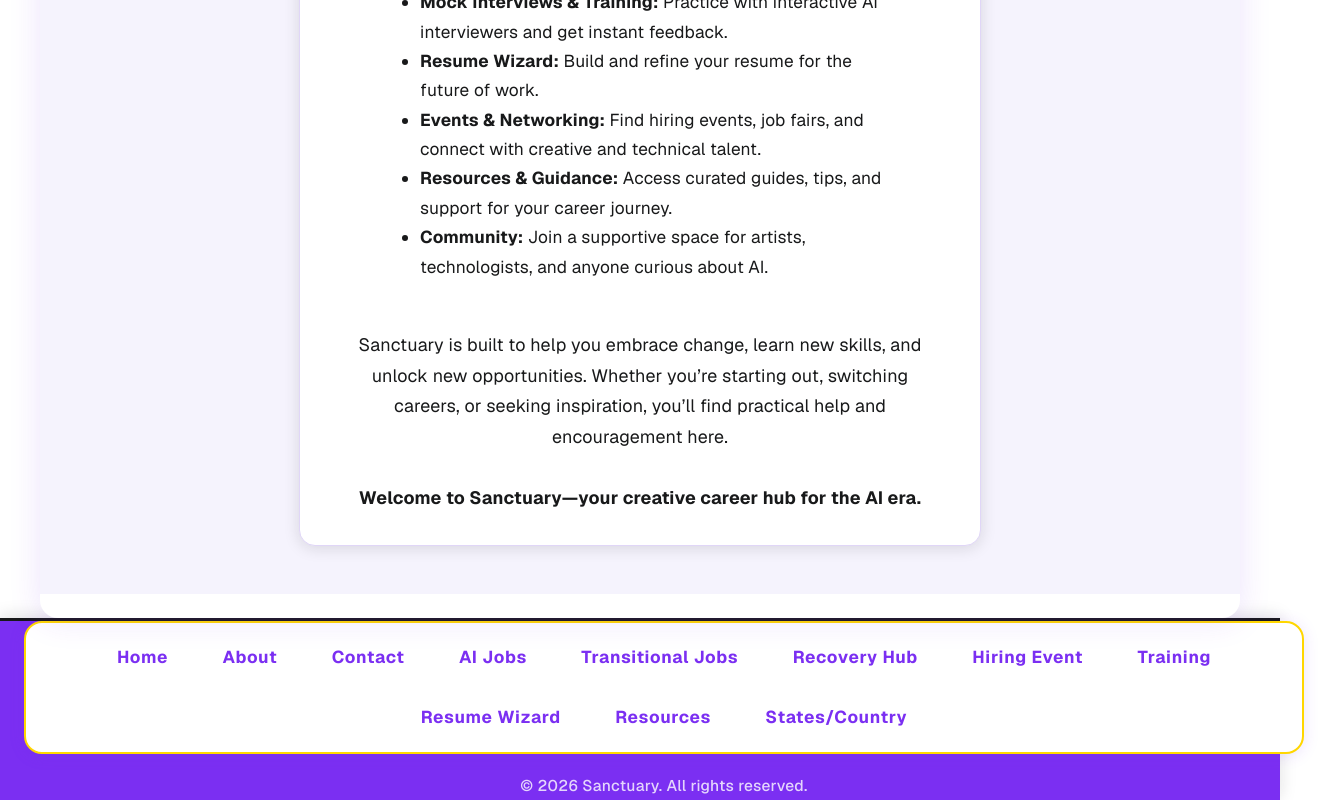
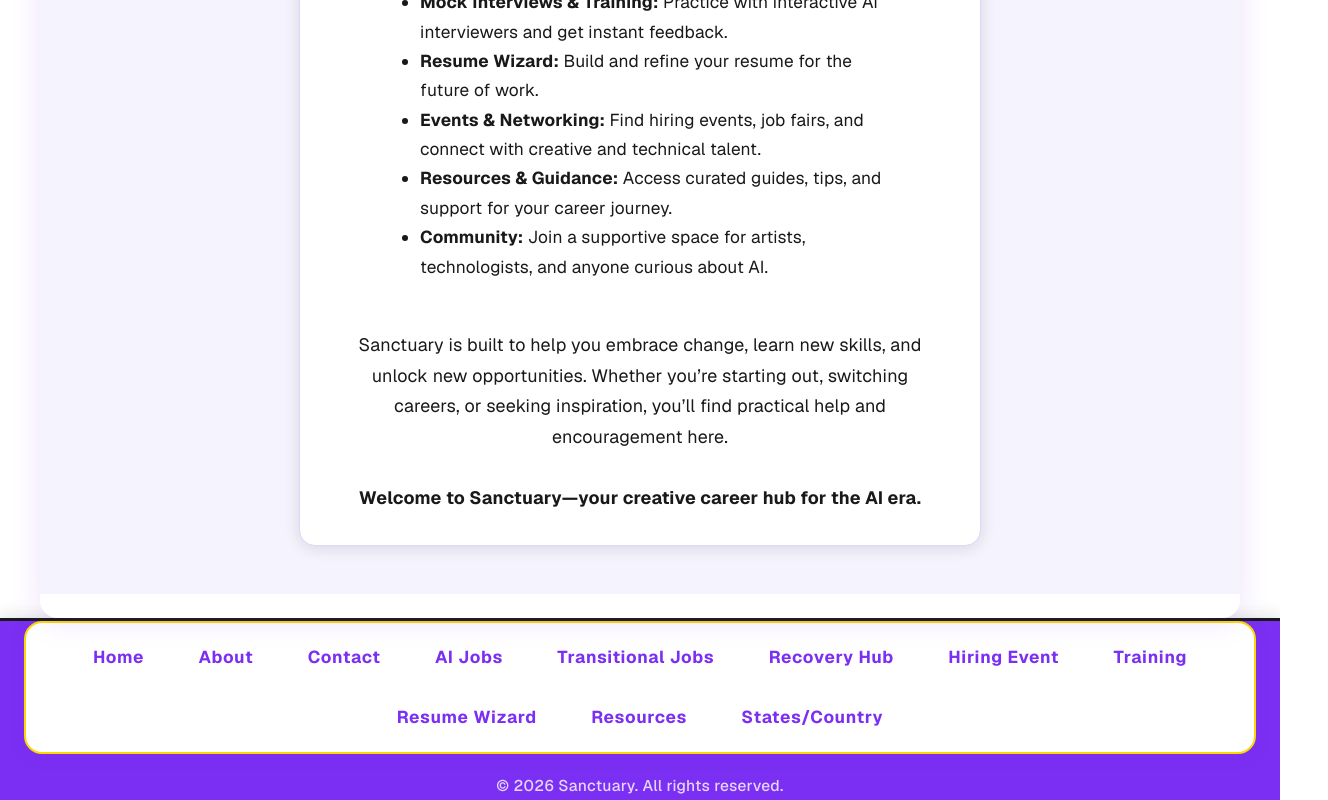
Before and after one commit to Shellzonit/auralis-sanctuary-, a Next.js app: page /about in a window 1280 px wide. Shown: the part 573-1373 px from the top of the page, 1328 px wide, since content can reach past the window. Built offline with nearby package versions, Linux system fonts and the light colour scheme.

Commit message:
Fix footer centering on homepage for perfect alignment

```diff
--- a/components/SiteFooter.tsx
+++ b/components/SiteFooter.tsx
@@ -30,7 +30,7 @@ export default function SiteFooter() {
       alignItems: 'center',
       letterSpacing: '0.01em',
     }}>
-      <div style={{ width: '100%', maxWidth: '80rem', margin: '0 auto', padding: '0 1.5rem' }}>
+      <div style={{ width: '100%', maxWidth: '80rem', margin: '0 auto', padding: '0 1.5rem', boxSizing: 'border-box' }}>
       <div style={{
         width: '100%',
         display: 'flex',
```
